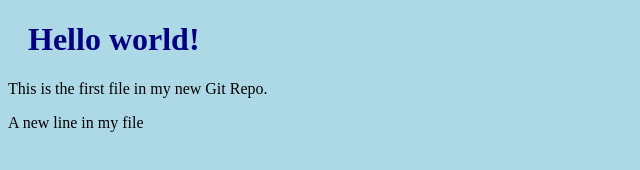
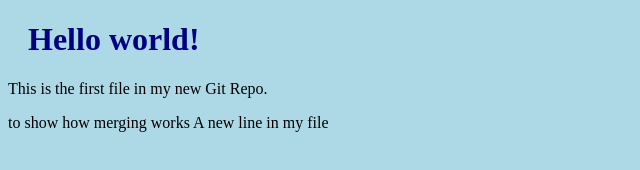
Before and after one commit to psnellin/psnellin.github.io, a plain HTML site: page index.html in a window 1280 px wide. Shown: the whole page, without its empty margins (0-640 px from the left). Drawn offline with Linux system fonts and the light colour scheme.

Commit message:
updated index.html with emergency fix

```diff
--- a/index.html
+++ b/index.html
@@ -8,7 +8,7 @@
 
 <h1>Hello world!</h1>
 <p>This is the first file in my new Git Repo.</p>
-<p>A new line in my file<p>
+<p>to show how merging works A new line in my file<p>
 
 </body>
 </html>
```
